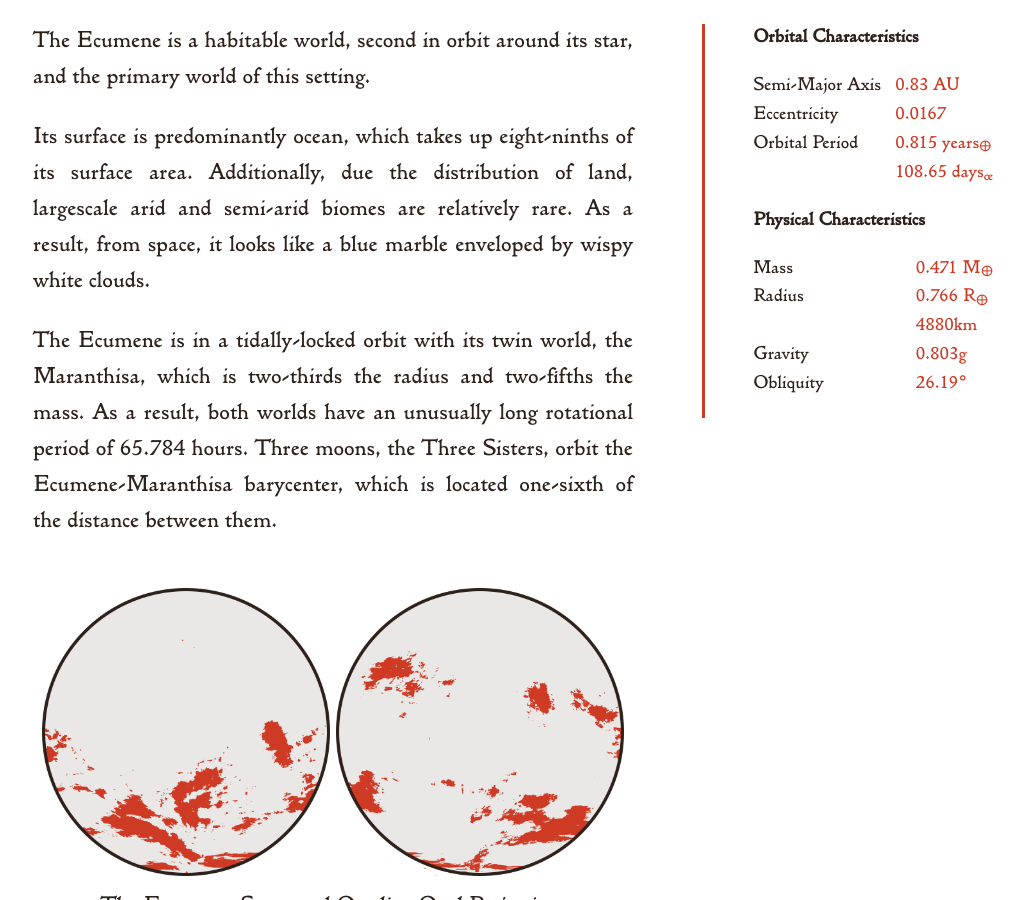
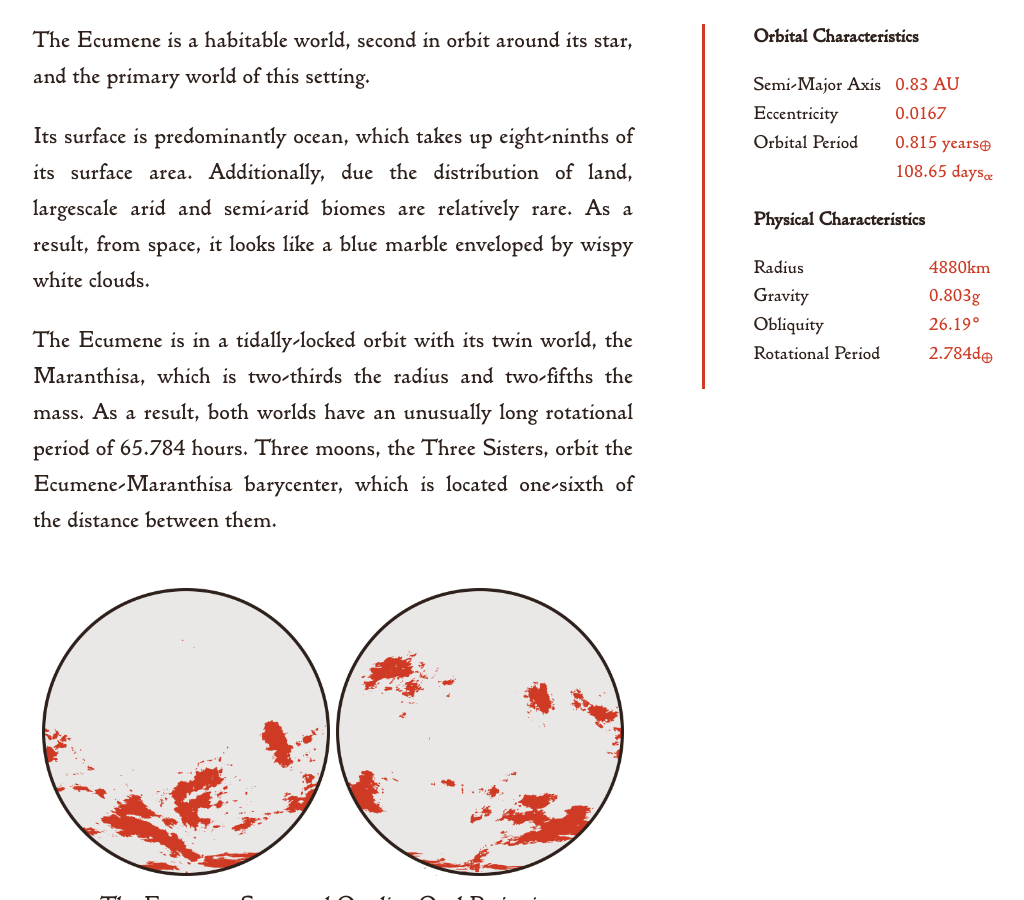
Before and after one commit to kmules1/kmules1.github.io, a Jekyll site: the page built from ecumene/world/index.md, in a window 1280 px wide and 900 px high, scrolled down 1042 px. Shown: the whole window, without its empty margins (127-1151 px from the left). Built offline with Jekyll 4.4.1, drawn with Linux system fonts in a browser that asks for light colours.

Commit message:
even further corrections

```diff
--- a/_layouts/ecumene2.html
+++ b/_layouts/ecumene2.html
@@ -31,7 +31,7 @@
 				<section>
 					<ul>
 						<li class="{% if "/ecumene/" == page.url %}active{% endif %}">
-							<a href="/ecumene/introduction/" alt="Introduction">Introduction</a>
+							<a href="/ecumene/" alt="Introduction">Introduction</a>
 						</li>
 					</ul>
 				</section>
--- a/ecumene/world/index.md
+++ b/ecumene/world/index.md
@@ -14,20 +14,17 @@ title: The World
 		<dd>0.815 years<sub>🜨</sub></dd>
 		<dd>108.65 days<sub>œ</sub></dd>
 	</dl>
-</aside>
 
-<aside class="sidebox">
 	<h5>Physical Characteristics</h5>
 	<dl>
-		<dt>Mass</dt>
-		<dd>0.471 M<sub>🜨</sub></dd>
 		<dt>Radius</dt>
-		<dd>0.766 R<sub>🜨</sub></dd>
 		<dd>4880km</dd>
 		<dt>Gravity</dt>
 		<dd>0.803g</dd>
 		<dt>Obliquity</dt>
 		<dd>26.19°</dd>
+		<dt>Rotational Period</dt>
+		<dd>2.784d<sub>🜨</sub></dd>
 	</dl>
 </aside>
 
@@ -62,7 +59,7 @@ Types of Thinking Kinds:
 
 ## Calendars
 
-Most humans on the Ecumene make use of some form of the Civic Calender, a lunisolar calendar established during the High Imperium. According to the Civic Calendar, the current year is ***7130{: .ae }*** (*ab Egressu*, "Since the Landing", i.e. when the Elves first came to the Ecumene and brought civilization). Other, local calendar eras, commemorating ruling dynasties or other significant founding dates, also exist. The new year is marked at the first sighting of the New Elder Sister after the Spring Equinox. Notably, the Civic Calendar counts the quarter-days rather than the days.
+Most humans on the Ecumene make use of some form of the Civic Calender, a lunisolar calendar established during the High Imperium. According to the Civic Calendar, the current year is ***7130***{: .ae} (*ab Egressu*, "Since the Landing", i.e. when the Elves first came to the Ecumene and brought civilization). Other, local calendar eras, commemorating ruling dynasties or other significant founding dates, also exist. The new year is marked at the first sighting of the New Elder Sister after the Spring Equinox. Notably, the Civic Calendar counts the quarter-days rather than the days.
 
 The elves maintain their own calendar, which is a solar calendar. According to the Elvish calendar, the current year is ***Tykktið 11238***; none remember the meaning of the calendar era name. The year is divided into fourths, corresponding to the solstices and equinoxes. Days are counted rather than quarter-days.
 
```
